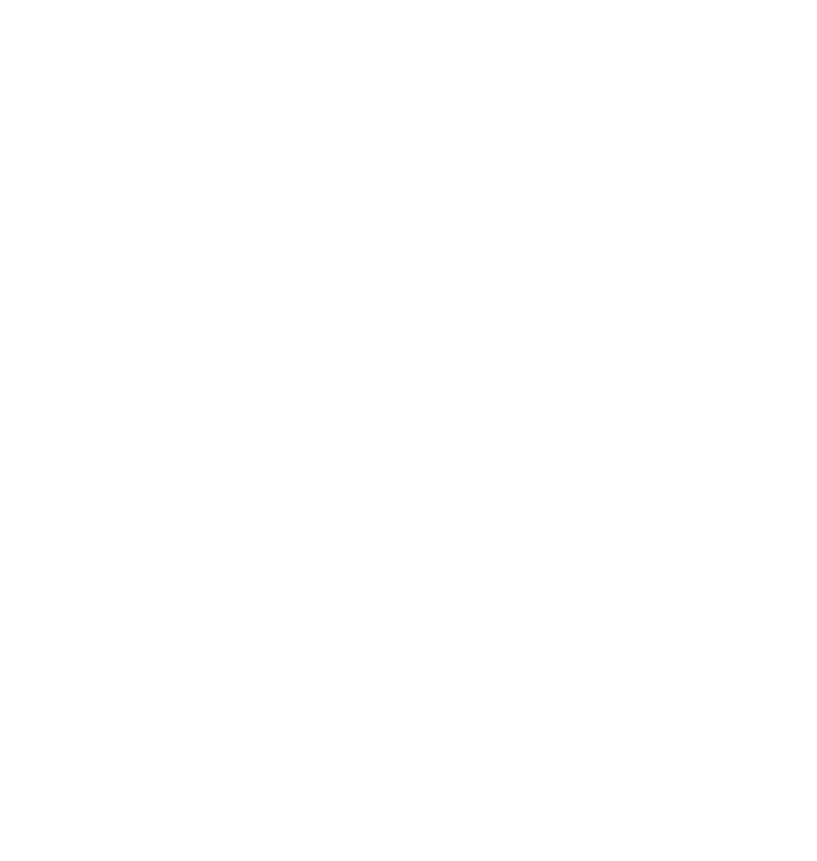
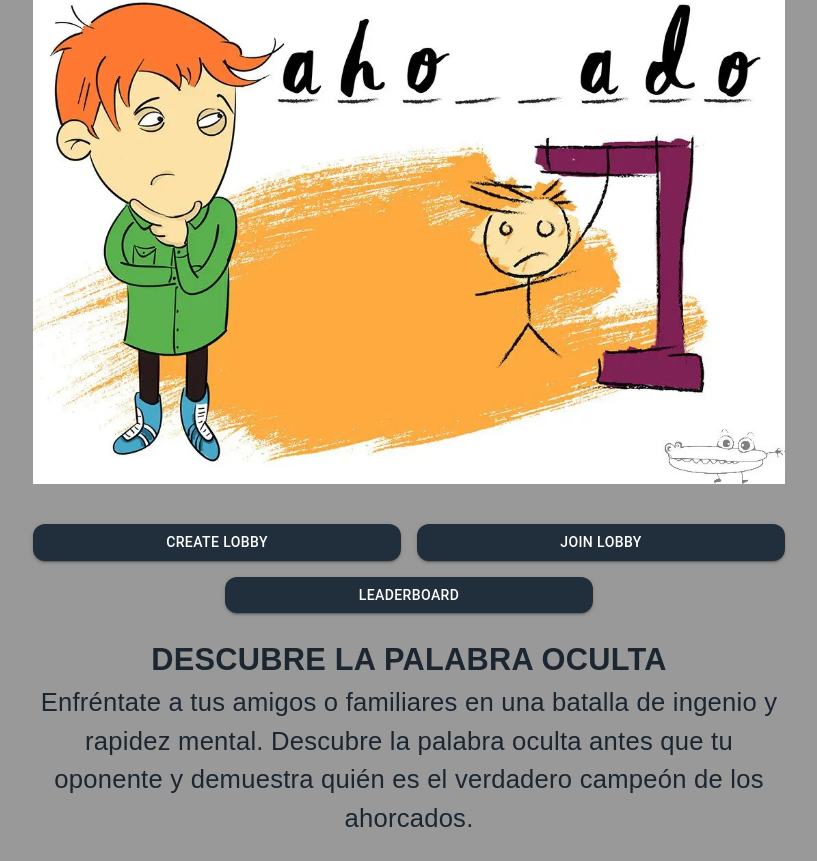
Before and after one commit to slamgLuke/proyecto_2_dbp_grupo8, a React (Create React App) app in the folder frontend_ahorcado/: page / in a window 1280 px wide. Shown: the part 271-1132 px from the top of the page, without its empty margins (231-1048 px from the left). Before the commit the page ends 800 px from the top, so only its background shows below. Built offline with nearby package versions, Linux system fonts and the light colour scheme.

Commit message:
forntend home y actualizacion de navbar, login y register

```diff
--- a/frontend_ahorcado/src/App.css
+++ b/frontend_ahorcado/src/App.css
@@ -1,38 +1,3 @@
-.App {
-  text-align: center;
+.body-background {
+  background-color: #999999;
 }
-
-.App-logo {
-  height: 40vmin;
-  pointer-events: none;
-}
-
-@media (prefers-reduced-motion: no-preference) {
-  .App-logo {
-    animation: App-logo-spin infinite 20s linear;
-  }
-}
-
-.App-header {
-  background-color: #282c34;
-  min-height: 100vh;
-  display: flex;
-  flex-direction: column;
-  align-items: center;
-  justify-content: center;
-  font-size: calc(10px + 2vmin);
-  color: white;
-}
-
-.App-link {
-  color: #61dafb;
-}
-
-@keyframes App-logo-spin {
-  from {
-    transform: rotate(0deg);
-  }
-  to {
-    transform: rotate(360deg);
-  }
-}
--- a/frontend_ahorcado/src/App.js
+++ b/frontend_ahorcado/src/App.js
@@ -1,4 +1,4 @@
-import React from 'react';
+import React, {useEffect} from 'react';
 import {BrowserRouter as BRouter, Routes, Route} from 'react-router-dom';
 import { Home } from './components/Home';
 import { Login } from './components/Login';
@@ -8,10 +8,27 @@
 import { About } from './components/About';
 import { Rules } from './components/Rules';
 import Navbar from './components/Navbar';
+import './App.css';
 
 
 
 function App() {
+  useEffect(() => {
+    const body = document.querySelector('body');
+    const savedBackground = localStorage.getItem('background');
+
+    if (savedBackground) {
+      body.classList.add(savedBackground);
+    } else {
+      body.classList.add('body-background');
+      localStorage.setItem('background', 'body-background');
+    }
+
+    return () => {
+      body.classList.remove('body-background');
+    };
+  }, []);
+
   return(
     <BRouter>
       <Navbar />
--- a/frontend_ahorcado/src/components/Home.jsx
+++ b/frontend_ahorcado/src/components/Home.jsx
@@ -1,9 +1,58 @@
 import React from 'react';
-
+import Box from '@mui/material/Box';
+import Button from '@mui/material/Button';
+import Grid from '@mui/material/Grid';
+import Typografy from '@mui/material/Typography';
 
 export const Home = () => {
-
-    return(
-        <h1>Home</h1>
+    return (
+        <Box sx={{ display: 'flex',
+            flexDirection: 'column',
+            alignItems: 'center',
+            justifyContent: 'center',
+            maxWidth: 800,
+            margin: 'auto',
+            marginTop: 5,
+            padding: 3,
+            flexShrink:1,
+            }}>
+            <img src={require("../images/view_home.jpg")} alt="Ahoracados VS" style={{maxWidth: '100%', margin: 'auto'}} />
+            <Grid container spacing={2} sx={{ alignItems: 'center', justifyContent: 'center', marginTop: 3 }}>
+                <Grid item xs={12} sm={6}>
+                    <Button variant="contained" sx={{ borderRadius: 3, backgroundColor: '#212F3C', width: '100%' }}>
+                        Create Lobby
+                    </Button>
+                </Grid>
+                <Grid item xs={12} sm={6}>
+                    <Button variant="contained" sx={{ borderRadius: 3, backgroundColor: '#212F3C', width: '100%' }}>
+                        Join Lobby
+                    </Button>
+                </Grid>
+                <Grid item xs={12} sm={6}>
+                    <Button variant="contained" sx={{ borderRadius: 3, backgroundColor: '#212F3C', width: '100%' }}>
+                        Leaderboard
+                    </Button>
+                </Grid>
+            </Grid>
+            <Typografy sx={{fontWeight: 'bold',
+                            fontSize: 'clamp(1.2rem, 2.4vw, 3rem)',
+                            fontFamily: 'fantasy',
+                            textAlign: 'center',
+                            flexShrink: 1,
+                            marginTop: 3,
+                            color: '#1B2631'
+                            }}>
+                DESCUBRE LA PALABRA OCULTA
+            </Typografy>
+            <Typografy sx={{fontSize: 'clamp(1rem, 2vw, 2rem)',
+                            fontFamily: 'fantasy',
+                            textAlign: 'center',
+                            flexShrink: 1,
+                            color: '#1B2631'
+                            }}>
+                Enfréntate a tus amigos o familiares en una batalla de ingenio y rapidez mental.
+                Descubre la palabra oculta antes que tu oponente y demuestra quién es el verdadero campeón de los ahorcados.
+            </Typografy>
+        </Box>
     );
 }
--- a/frontend_ahorcado/src/components/Navbar.jsx
+++ b/frontend_ahorcado/src/components/Navbar.jsx
@@ -1,6 +1,7 @@
 import React, { useState } from 'react'
 import styled from 'styled-components'
 import BurguerButton from './BurguerButton'
+
 
 function Navbar() {
 
@@ -15,8 +16,7 @@
                 <h2>Ahorcados <span>VS</span></h2>
                 <div className={`links ${clicked ? 'active' : ''}`}>
                     <a onClick={handleClick} href="/">Home</a>
-                    <a onClick={handleClick} href="/login">Log_in</a>
-                    <a onClick={handleClick} href="/register">Sign_up</a>
+                    <a onClick={handleClick} href="/login">Login/Signup</a>
                     <a onClick={handleClick} href="/about">About</a>
                     <a onClick={handleClick} href="/rules">Rules</a>
                 </div>
--- a/frontend_ahorcado/src/components/Register.jsx
+++ b/frontend_ahorcado/src/components/Register.jsx
@@ -1,8 +1,9 @@
-import React, { useState } from "react";
+import React from "react";
 import Box from '@mui/material/Box';
 import TextField from '@mui/material/TextField';
 import Typografy from '@mui/material/Typography';
 import Button from '@mui/material/Button';
+import { Link } from 'react-router-dom';
 
 export const Register = () => {
 
@@ -26,9 +27,17 @@
                     ":hover": {
                         boxShadow: '10px 10px 20px #000000',
                     },
-                }}>
-                    <Typografy sx={{ fontSize: 40, padding: 3, fontWeight: 'bold', color: '#fff', textAlign: 'center' }}>
-                        Sign up</Typografy>
+                    }}>
+
+                    <Typografy sx={{fontSize: 40,
+                                    padding: 3,
+                                    fontWeight: 'bold',
+                                    color: '#fff',
+                                    textAlign: 'center'
+                        }}>
+                        Sign up
+                    </Typografy>
+
                     <TextField
                         type="text"
                         id="outlined-helperText"
@@ -58,6 +67,7 @@
                             },
                         }}
                     />
+
                     <TextField
                         type="password"
                         id="outlined-helperText"
@@ -86,8 +96,28 @@
                             },
                         }}
                     />
-                    <Button variant="contained" sx={{ marginTop: 3, borderRadius: 3, backgroundColor: '#1f73b7', width: '80%' }}>
-                        Sign up   </Button>
+
+                    <Button variant="contained"
+                            sx={{ marginTop: 3,
+                                borderRadius: 3,
+                                backgroundColor: '#1f73b7',
+                                width: '80%' }}>
+                        Sign up
+                    </Button>
+
+                    <Typografy sx={{marginTop: 3, color: '#fff'}}> Ya tiene una cuenta?</Typografy>
+                    <Link to="/login"
+                        style={{
+                            textDecoration: 'none',
+                            width: '80%',
+                        }}>
+                        <Button variant="outlined"
+                            sx={{borderRadius: 3,
+                                width: '100%'
+                            }}>
+                            CHANGE TO LOGIN
+                        </Button>
+                    </Link>
                 </Box>
             </form>
         </Box>
```
Also changed, not shown: frontend_ahorcado/src/components/Login.jsx (+49 -22 lines), frontend_ahorcado/src/images/view_home.jpg (added).
